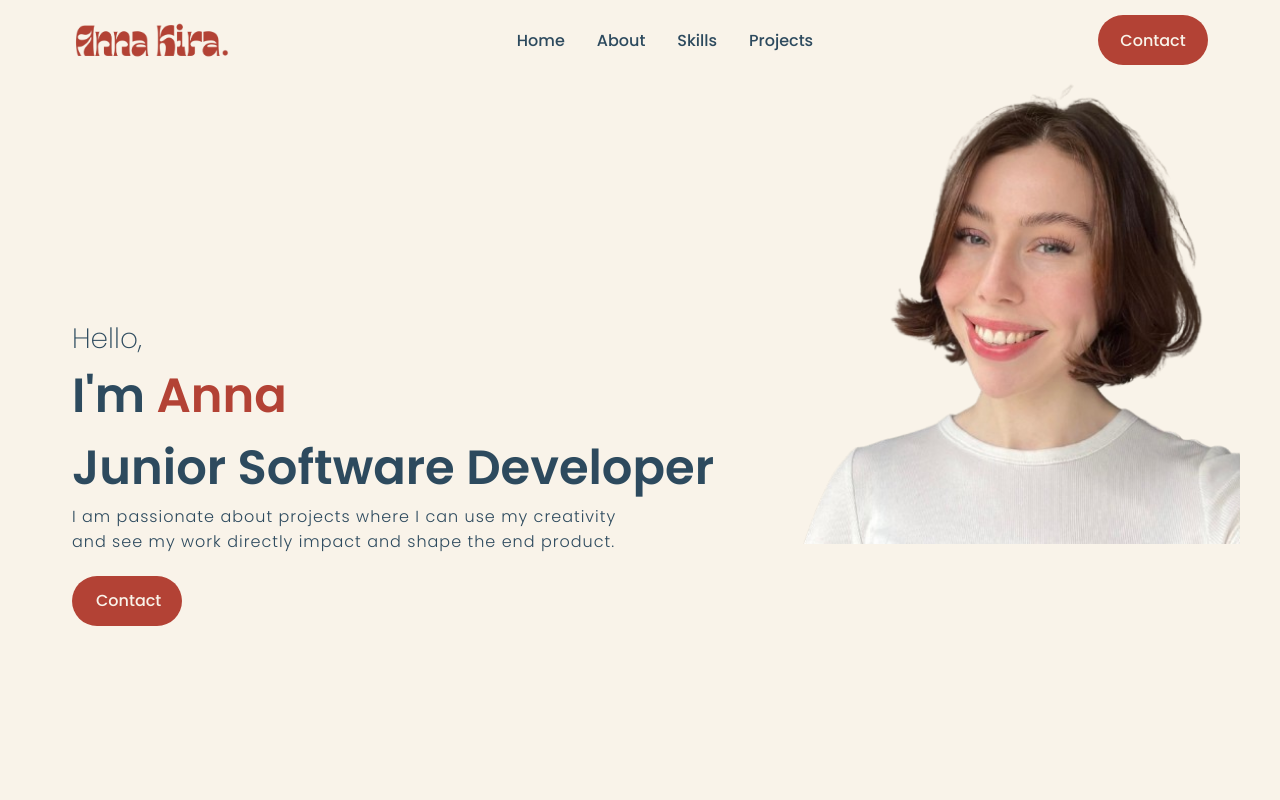
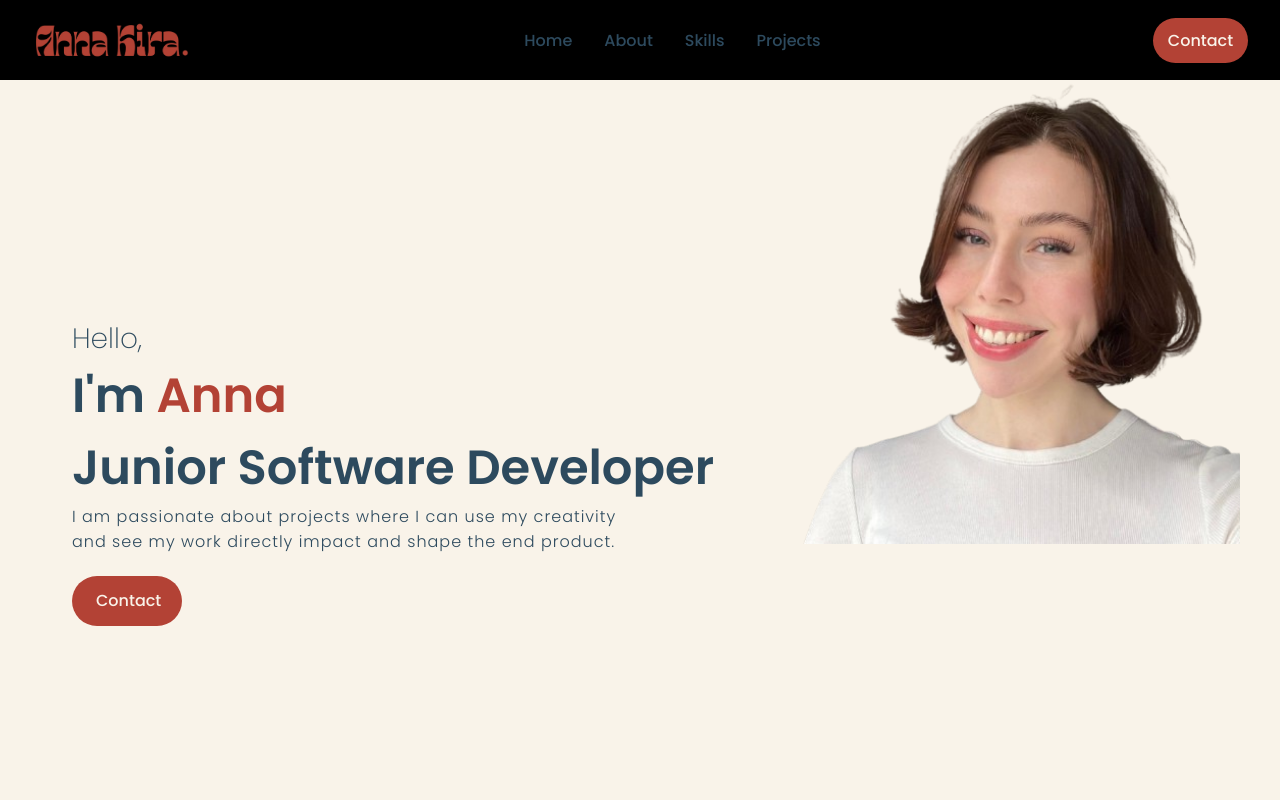
Before and after one commit to AnnaKiira/Portfolio, a React (Create React App) app: page / in a window 1280 px wide. Shown: the top 800 px of the page. Built offline with nearby package versions, Linux system fonts and the light colour scheme.

Commit message:
deleted some dead code

```diff
--- a/public/style.css
+++ b/public/style.css
@@ -21,6 +21,8 @@ button {
     height: 50px;
     background-color: #B34235;
     color: #F9F3E9;
+    border-radius: 2rem;
+    cursor: pointer;
 }
 
 button.submitBtn {
--- a/src/components/NavBar/NavBar.css
+++ b/src/components/NavBar/NavBar.css
@@ -1,8 +1,8 @@
 .NavBar {
-    background-color: #F9F3E9;
+    background-color: black;
     height: 5rem;
     width: 100vw;
-    max-width: 75rem;
+    max-width: 100%;
     margin: 0 auto;
     padding: 1rem 2rem;
     display: flex;
@@ -16,9 +16,11 @@
 button.desktopMenuBtn {
     font-family: inherit;
     font-size: 1rem;
-    padding: 0.5rem 1rem;
+    /* padding: 0.5rem; */
     background-color: #B34235;
     color: #F9F3E9;
+    width: 95px;
+    height: 45px;
 }
 
 .logo {
@@ -38,16 +40,16 @@ button.desktopMenuBtn {
 }
 
 .desktopMenuBtn {
-    background: #F9F3E9;
-    color: #2D4A5E;
+    /* background: #F9F3E9;
+    color: #2D4A5E; */
     border: none;
-    display: flex;
+    /* display: flex; */
     align-items: center;
     justify-content: center;
-    padding: 0 1rem;
-    border-radius: 2rem;
-    cursor: pointer;
-    gap: 5px;
+    /* padding: 0 1rem; */
+    /* border-radius: 2rem; */
+    /* cursor: pointer; */
+    /* gap: 5px; */
 }
 
 .desktopMenuImg {
```
